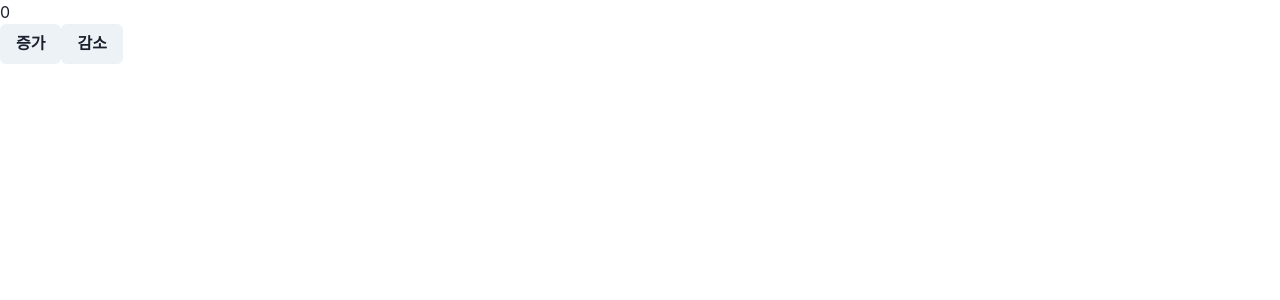
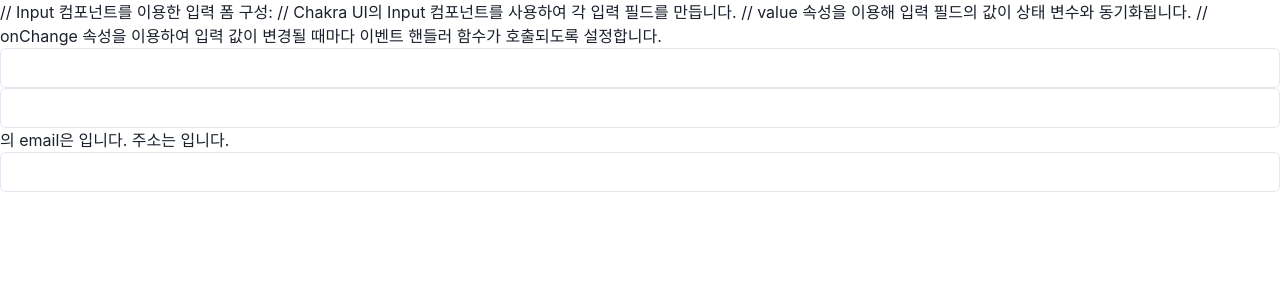
Before and after one commit to jjeongneee/react20231031, a React (Create React App) app: page / in a window 1280 px wide. Shown: the top 300 px of the page. Built offline with nearby package versions, Linux system fonts and the light colour scheme.

Commit message:
state 사용 예제 연습 시작2, 완료2

```diff
--- a/src/App.js
+++ b/src/App.js
@@ -1,23 +1,53 @@
-import { Button } from "@chakra-ui/react";
-import { useState } from "react";
+import React, { useState } from "react";
+import { Box, Input, Text } from "@chakra-ui/react";
 
-function App() {
-  const [number, setNumber] = useState(0);
+function App(props) {
+  // useState Hook을 사용해 상태 변수 초기화
+  // useState를 사용하여 username, email, address 세 가지 상태 변수를 초기화합니다.
+  // setUsername, setEmail, setAddress 함수를 통해 각각의 상태를 업데이트합니다.
+  const [username, setUsername] = useState("");
+  // const email = ""; // state로 바꾸기
+  const [email, setEmail] = useState("");
+  const [address, setAddress] = useState();
 
-  function handleButtonClick1() {
-    setNumber(number + 1);
+  console.log(username);
+  console.log(email);
+
+  // Input 요소 및 이벤트 핸들러 함수 정의
+  // handleUserNameChange와 handleEmailChange 함수는 입력 필드에 대한 변경 이벤트를 처리합니다.
+  // 입력 필드 값이 변경될 때마다 setUsername 및 setEmail 함수를 호출하여 각 상태를 업데이트합니다.
+  function handleUserNameChange(e) {
+    setUsername(e.target.value);
   }
 
-  function handleButtonClick2() {
-    setNumber(number - 1);
+  function handleEmailChange(e) {
+    setEmail(e.target.value);
   }
 
   return (
-    <>
-      <h1>{number}</h1>
-      <Button onClick={handleButtonClick1}>증가</Button>
-      <Button onClick={handleButtonClick2}>감소</Button>
-    </>
+    <div>
+      // Input 컴포넌트를 이용한 입력 폼 구성: // Chakra UI의 Input 컴포넌트를
+      사용하여 각 입력 필드를 만듭니다. // value 속성을 이용해 입력 필드의 값이
+      상태 변수와 동기화됩니다. // onChange 속성을 이용하여 입력 값이 변경될
+      때마다 이벤트 핸들러 함수가 호출되도록 설정합니다.
+      <Box>
+        <Input type="text" value={username} onChange={handleUserNameChange} />
+      </Box>
+      <Box>
+        <Input type="text" value={email} onChange={handleEmailChange} />
+      </Box>
+      <Text>
+        {username}의 email은 {email} 입니다. 주소는 {address} 입니다.
+      </Text>
+      <Box>
+        <Input
+          type="text"
+          value={address}
+          // arrow function으로 나타냄
+          onChange={(e) => setAddress(e.target.value)}
+        />
+      </Box>
+    </div>
   );
 }
 
```
